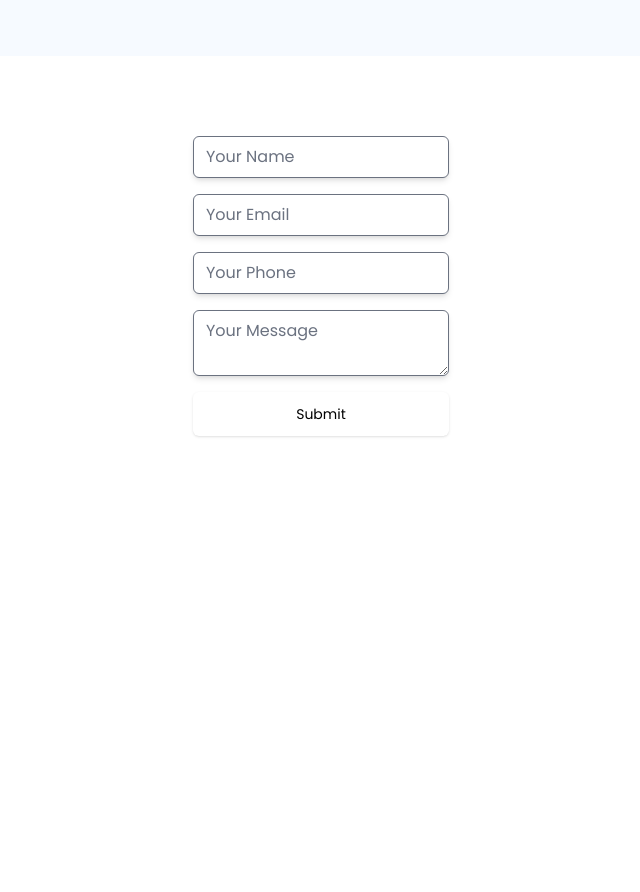
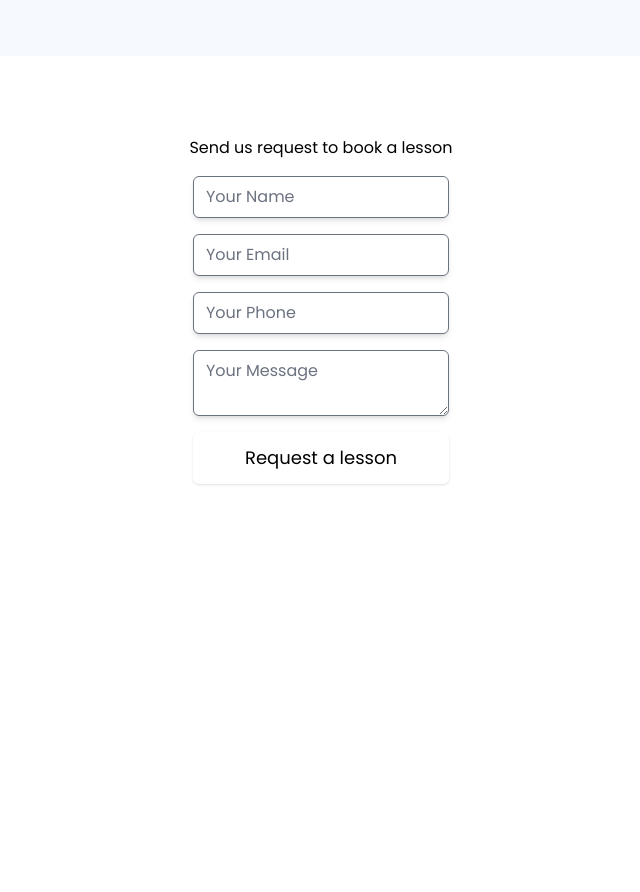
Before and after one commit to language-with-native/language-with-native.github.io, a Next.js app: page / in a window 1280 px wide. Shown: the part 800-1692 px from the top of the page, without its empty margins (319-959 px from the left). Built offline with nearby package versions, Linux system fonts and the light colour scheme.

Commit message:
Change style

```diff
--- a/app/components/Subscribe/index.tsx
+++ b/app/components/Subscribe/index.tsx
@@ -42,6 +42,10 @@ const Subscribe: NextPage = () => {
         <main className="bg-gray-100 min-h-screen">
             <div className="max-w-5xl mx-auto py-16">
                 <form className="py-4 space-y-4" onSubmit={handleSubmit}>
+
+                    <div className="flex items-center justify-center">
+                        <h2>Send us request to book a lesson</h2>
+                    </div>
                     <div className="flex items-center justify-center">
                         <label htmlFor="name" className="sr-only">Name</label>
                         <input value={name} onChange={e => setName(e.target.value)} type="text" name="name" id="name" className="shadow-md focus:ring-indigo-500 focus:border-indigo-500 block w-64 sm:text-md border-gray-300 rounded-md" placeholder="Your Name" />
@@ -59,7 +63,7 @@ const Subscribe: NextPage = () => {
                         <textarea value={message} onChange={e => setMessage(e.target.value)} id="message" className="shadow-md focus:ring-indigo-500 focus:border-indigo-500 block w-64 sm:text-md border-gray-300 rounded-md" placeholder="Your Message" />
                     </div>
                     <div className="flex items-center justify-center">
-                        <button type="submit" className="flex items-center justify-center text-sm w-64 rounded-md shadow py-3 px-2 text-blue bg-indigo-600">Submit</button>
+                        <button type="submit" className="flex items-center justify-center text-lg w-64 rounded-md shadow py-3 px-2 text-blue bg-indigo-600">Request a lesson</button>
                     </div>
                 </form>
             </div>
```
